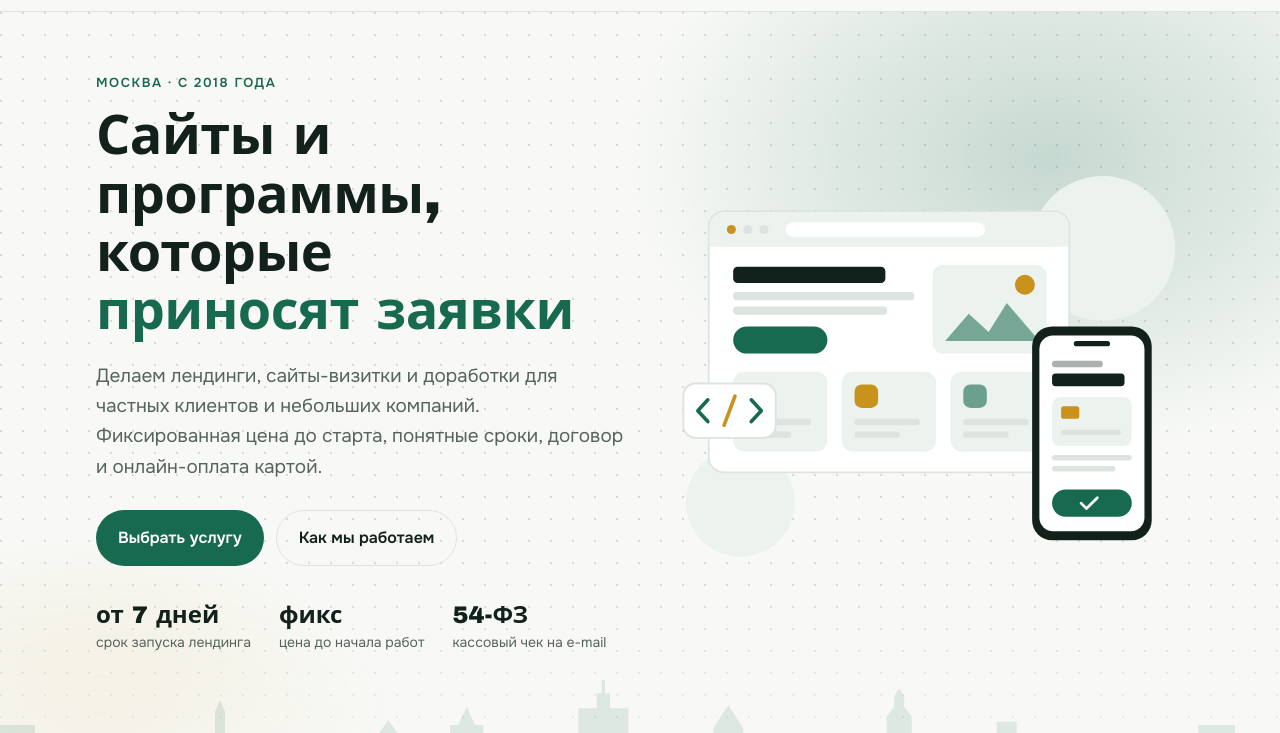
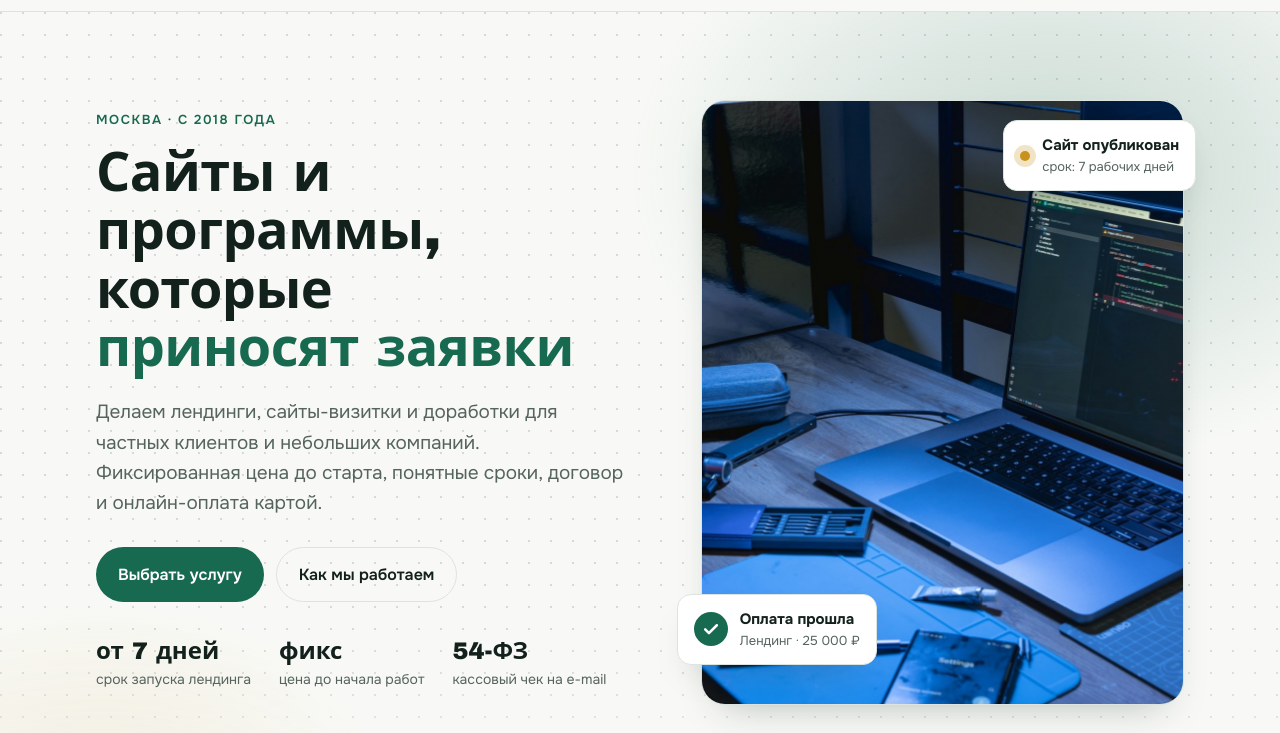
Before and after one commit to qwx1985-dev/triumph-site, a plain HTML site: page index.html in a window 1280 px wide. Shown: the part 67-800 px from the top of the page. Drawn offline with Linux system fonts and the light colour scheme; a web font is replaced by a local one.

Commit message:
Фотография на первом экране с анимацией и карточками
Фото с Unsplash (лицензия Unsplash, бесплатно для коммерческого использования).

Co-Authored-By: Claude Opus 5.5 <noreply@anthropic.com>

```diff
--- a/index.html
+++ b/index.html
@@ -54,53 +54,18 @@
         </ul>
       </div>
 
-      <div class="art" aria-hidden="true">
-        <svg viewBox="0 0 560 440" xmlns="http://www.w3.org/2000/svg">
-          <circle class="f-tint" cx="470" cy="90" r="80"/>
-          <circle class="f-tint" cx="70" cy="370" r="60"/>
-          <!-- окно браузера -->
-          <rect class="f-line" x="34" y="48" width="400" height="290" rx="18"/>
-          <rect class="f-surface" x="36" y="50" width="396" height="286" rx="16"/>
-          <rect class="f-tint" x="36" y="50" width="396" height="38" rx="16"/>
-          <rect class="f-tint" x="36" y="72" width="396" height="16"/>
-          <circle class="f-gold" cx="60" cy="69" r="5"/><circle class="f-line" cx="78" cy="69" r="5"/><circle class="f-line" cx="96" cy="69" r="5"/>
-          <rect class="f-surface" x="120" y="61" width="220" height="16" rx="8"/>
-          <rect class="f-fg" x="62" y="110" width="168" height="18" rx="5"/>
-          <rect class="f-line" x="62" y="138" width="200" height="9" rx="4"/>
-          <rect class="f-line" x="62" y="154" width="170" height="9" rx="4"/>
-          <rect class="f-accent" x="62" y="176" width="104" height="30" rx="15"/>
-          <rect class="f-tint" x="282" y="108" width="126" height="98" rx="12"/>
-          <path class="f-accent" opacity=".55" d="M296 192l26-30 22 20 20-32 36 42z"/>
-          <circle class="f-gold" cx="384" cy="130" r="11"/>
-          <rect class="f-tint" x="62" y="226" width="104" height="88" rx="12"/>
-          <rect class="f-tint" x="182" y="226" width="104" height="88" rx="12"/>
-          <rect class="f-tint" x="302" y="226" width="104" height="88" rx="12"/>
-          <rect class="f-accent" x="76" y="240" width="26" height="26" rx="8"/>
-          <rect class="f-gold" x="196" y="240" width="26" height="26" rx="8"/>
-          <rect class="f-accent" opacity=".6" x="316" y="240" width="26" height="26" rx="8"/>
-          <rect class="f-line" x="76" y="278" width="72" height="7" rx="3"/><rect class="f-line" x="76" y="292" width="50" height="7" rx="3"/>
-          <rect class="f-line" x="196" y="278" width="72" height="7" rx="3"/><rect class="f-line" x="196" y="292" width="50" height="7" rx="3"/>
-          <rect class="f-line" x="316" y="278" width="72" height="7" rx="3"/><rect class="f-line" x="316" y="292" width="50" height="7" rx="3"/>
-          <!-- телефон с оплатой -->
-          <rect class="f-fg" x="392" y="176" width="132" height="236" rx="22"/>
-          <rect class="f-surface" x="400" y="186" width="116" height="216" rx="15"/>
-          <rect class="f-fg" x="438" y="192" width="40" height="6" rx="3"/>
-          <rect class="f-muted" opacity=".5" x="414" y="214" width="56" height="7" rx="3"/>
-          <rect class="f-fg" x="414" y="228" width="80" height="14" rx="4"/>
-          <rect class="f-tint" x="414" y="254" width="88" height="54" rx="9"/>
-          <rect class="f-gold" x="424" y="264" width="20" height="14" rx="3"/>
-          <rect class="f-line" x="424" y="290" width="66" height="6" rx="3"/>
-          <rect class="f-line" x="414" y="318" width="88" height="6" rx="3"/>
-          <rect class="f-line" x="414" y="330" width="70" height="6" rx="3"/>
-          <rect class="f-accent" x="414" y="356" width="88" height="30" rx="15"/>
-          <path class="s-onaccent" d="M446 371l6 6 12-12" stroke-width="3" fill="none" stroke-linecap="round" stroke-linejoin="round"/>
-          <!-- значок кода -->
-          <rect class="f-line" x="6" y="238" width="104" height="62" rx="14"/>
-          <rect class="f-surface" x="8" y="240" width="100" height="58" rx="13"/>
-          <path class="s-accent" d="M34 257l-11 12 11 12M82 257l11 12-11 12" stroke-width="4" fill="none" stroke-linecap="round" stroke-linejoin="round"/>
-          <path class="s-gold" d="M64 253l-12 32" stroke-width="4" stroke-linecap="round"/>
-        </svg>
-      </div>
+      <figure class="photo">
+        <div class="photo-frame">
+          <img src="hero.jpg" alt="Рабочее место разработчика: ноутбук с открытым кодом" width="1000" height="1250" fetchpriority="high">
+        </div>
+        <div class="float pay-ok" aria-hidden="true">
+          <svg viewBox="0 0 24 24"><path d="M5 12.5l4.5 4.5L19 7.5"/></svg>
+          <span><b>Оплата прошла</b><small>Лендинг · 25 000 ₽</small></span>
+        </div>
+        <div class="float build" aria-hidden="true">
+          <span class="dot"></span><span><b>Сайт опубликован</b><small>срок: 7 рабочих дней</small></span>
+        </div>
+      </figure>
     </div>
   </section>
 
--- a/style.css
+++ b/style.css
@@ -187,3 +187,20 @@ body { overflow-x: clip; }
 .hero .wrap { padding-bottom: 170px; }
 @media (max-width: 560px) { .hero::after { height: 90px; } .hero .wrap { padding-bottom: 80px; } }
 .menu a.btn, .menu a.btn:hover { color: var(--accent-fg); }
+
+/* фото на первом экране: медленное приближение и плавающие карточки */
+.photo { position: relative; margin: 0; min-width: 0; padding: 24px 0 24px 24px; }
+.photo-frame { border-radius: 24px; overflow: hidden; aspect-ratio: 4 / 5; max-width: 100%; box-shadow: var(--shadow); border: 1px solid var(--line); background: var(--tint); }
+.photo-frame img { width: 100%; height: 100%; object-fit: cover; display: block; animation: drift 18s ease-in-out infinite alternate; transform-origin: 70% 40%; }
+@keyframes drift { from { transform: scale(1.02); } to { transform: scale(1.12) translate(-1.5%, 1%); } }
+.float { position: absolute; display: flex; align-items: center; gap: 12px; padding: 12px 16px; border-radius: 14px; background: var(--surface); color: var(--fg); border: 1px solid var(--line); box-shadow: var(--shadow); animation: bob 5s ease-in-out infinite; }
+.float b { display: block; font-size: 15px; }
+.float small { display: block; color: var(--muted); font-size: 13px; }
+.pay-ok { left: 0; bottom: 64px; }
+.pay-ok svg { width: 34px; height: 34px; padding: 7px; border-radius: 50%; background: var(--accent); fill: none; stroke: var(--accent-fg); stroke-width: 3; stroke-linecap: round; stroke-linejoin: round; flex: none; }
+.build { right: -12px; top: 52px; animation-delay: -2.5s; }
+.build .dot { width: 10px; height: 10px; border-radius: 50%; background: var(--gold); box-shadow: 0 0 0 6px color-mix(in srgb, var(--gold) 25%, transparent); flex: none; }
+@keyframes bob { 50% { transform: translateY(-8px); } }
+@media (prefers-reduced-motion: reduce) { .photo-frame img, .float { animation: none; } }
+@media (max-width: 960px) { .photo { max-width: 480px; } .build { right: 0; } }
+@media (max-width: 560px) { .photo { padding-left: 12px; } .float { padding: 9px 12px; } .float b { font-size: 14px; } }
```
Also changed, not shown: hero.jpg (added).
